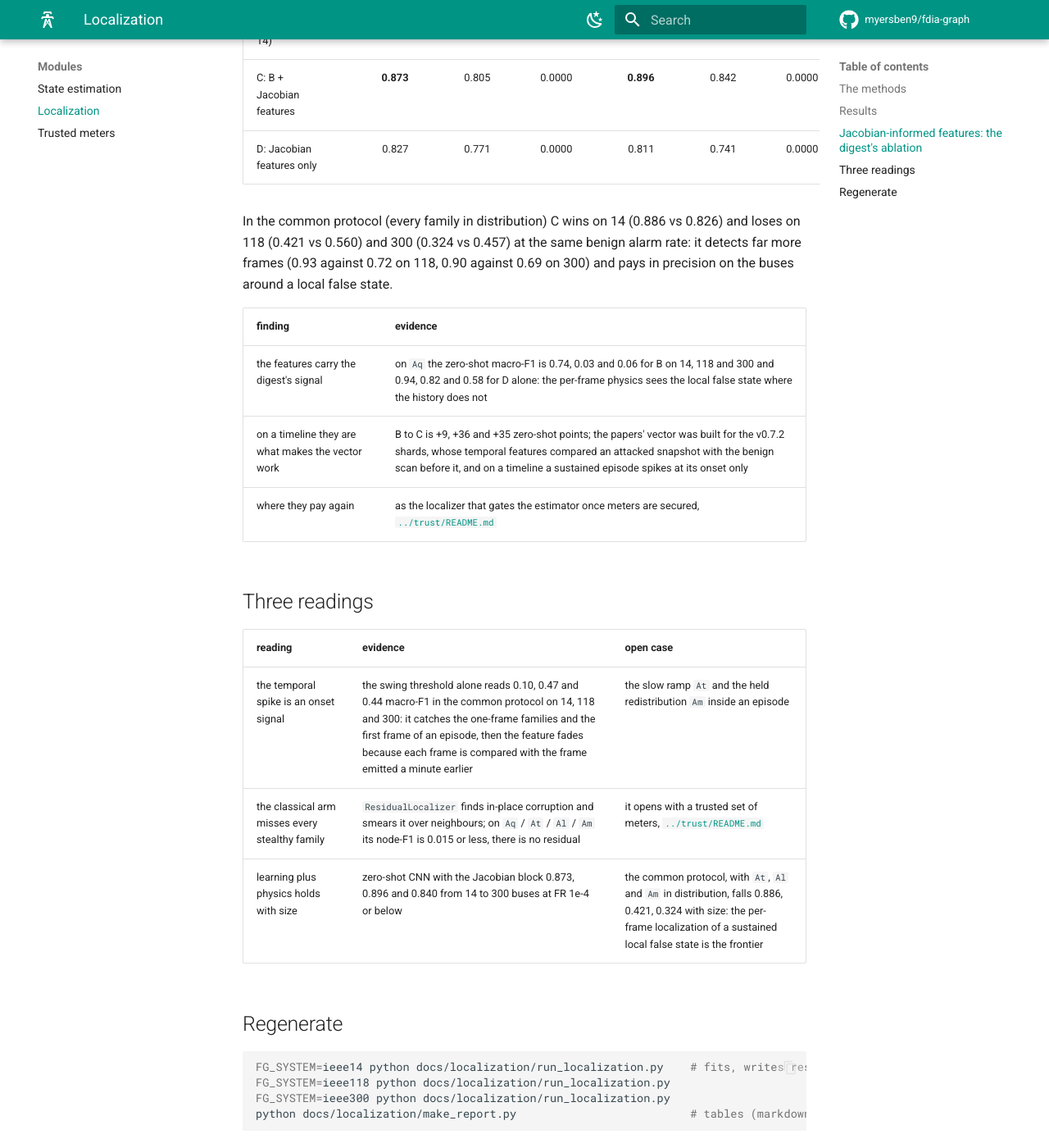
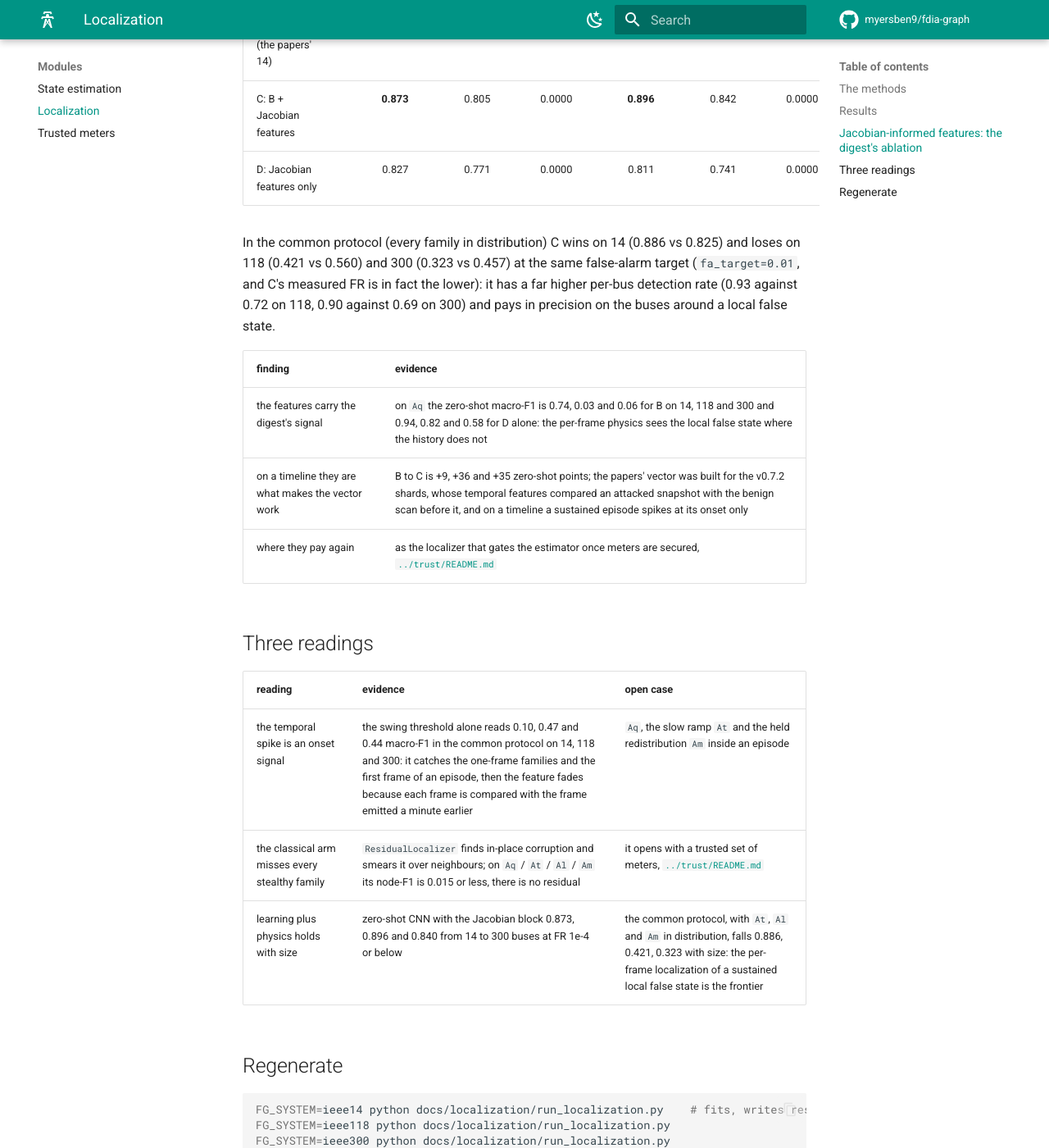
Before and after one commit to myersben9/fdia-graph, an MkDocs documentation site: the page built from docs/localization/README.md, in a window 1280 px wide and 1400 px high, scrolled down 4057 px. Shown: the whole window at 82% size. Built offline with MkDocs 1.6.1 and Material for MkDocs 9.7.7, drawn with Linux system fonts in a browser that asks for light colours; comment, search, counter and statistics services are not loaded; the version menu is left out; some of the changed text lies outside the part shown.

Commit message:
Docs: fix two roundings, scope the gate and trust claims, label bold and the detection metric

```diff
--- a/docs/localization/README.md
+++ b/docs/localization/README.md
@@ -44,7 +44,7 @@ The learned arms train on the records they are given, so the protocol is the loa
 
 F1, DR and FR are the paper's per-bus macro scores over the attackable buses (F1 and recall over
 every test record, FR the per-bus false-positive rate on benign records); full metrics in
-`results/loc_ieee{14,118,300}.json`.
+`results/loc_ieee{14,118,300}.json`. Bold marks the papers' headline localizer, not the best cell.
 
 **Zero-shot protocol**
 
@@ -96,9 +96,10 @@ Zero-shot protocol on the v0.8.1 timelines (benign, `Aq` and `Ad` seen; `As` and
 | C: B + Jacobian features | **0.873** | 0.805 | 0.0000 | **0.896** | 0.842 | 0.0000 | **0.840** | 0.759 | 0.0000 |
 | D: Jacobian features only | 0.827 | 0.771 | 0.0000 | 0.811 | 0.741 | 0.0000 | 0.759 | 0.734 | 0.0000 |
 
-In the common protocol (every family in distribution) C wins on 14 (0.886 vs 0.826) and loses on 118
-(0.421 vs 0.560) and 300 (0.324 vs 0.457) at the same benign alarm rate: it detects far more frames
-(0.93 against 0.72 on 118, 0.90 against 0.69 on 300) and pays in precision on the buses around a
+In the common protocol (every family in distribution) C wins on 14 (0.886 vs 0.825) and loses on 118
+(0.421 vs 0.560) and 300 (0.323 vs 0.457) at the same false-alarm target (`fa_target=0.01`, and C's
+measured FR is in fact the lower): it has a far higher per-bus detection rate (0.93 against 0.72 on
+118, 0.90 against 0.69 on 300) and pays in precision on the buses around a
 local false state.
 
 | finding | evidence |
@@ -111,9 +112,9 @@ local false state.
 
 | reading | evidence | open case |
 |---|---|---|
-| the temporal spike is an onset signal | the swing threshold alone reads 0.10, 0.47 and 0.44 macro-F1 in the common protocol on 14, 118 and 300: it catches the one-frame families and the first frame of an episode, then the feature fades because each frame is compared with the frame emitted a minute earlier | the slow ramp `At` and the held redistribution `Am` inside an episode |
+| the temporal spike is an onset signal | the swing threshold alone reads 0.10, 0.47 and 0.44 macro-F1 in the common protocol on 14, 118 and 300: it catches the one-frame families and the first frame of an episode, then the feature fades because each frame is compared with the frame emitted a minute earlier | `Aq`, the slow ramp `At` and the held redistribution `Am` inside an episode |
 | the classical arm misses every stealthy family | `ResidualLocalizer` finds in-place corruption and smears it over neighbours; on `Aq` / `At` / `Al` / `Am` its node-F1 is 0.015 or less, there is no residual | it opens with a trusted set of meters, [`../trust/README.md`](../trust/README.md) |
-| learning plus physics holds with size | zero-shot CNN with the Jacobian block 0.873, 0.896 and 0.840 from 14 to 300 buses at FR 1e-4 or below | the common protocol, with `At`, `Al` and `Am` in distribution, falls 0.886, 0.421, 0.324 with size: the per-frame localization of a sustained local false state is the frontier |
+| learning plus physics holds with size | zero-shot CNN with the Jacobian block 0.873, 0.896 and 0.840 from 14 to 300 buses at FR 1e-4 or below | the common protocol, with `At`, `Al` and `Am` in distribution, falls 0.886, 0.421, 0.323 with size: the per-frame localization of a sustained local false state is the frontier |
 
 ## Regenerate
 
```
Also changed, not shown: docs/se/README.md (+6 -5 lines), docs/trust/README.md (+7 -7 lines).
